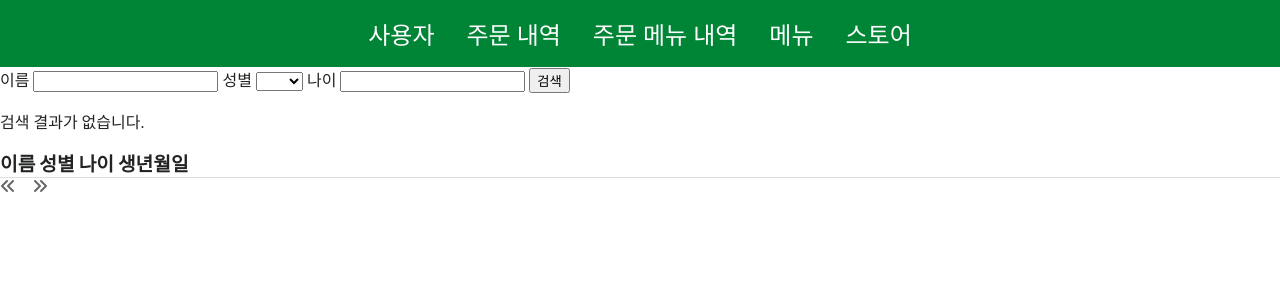
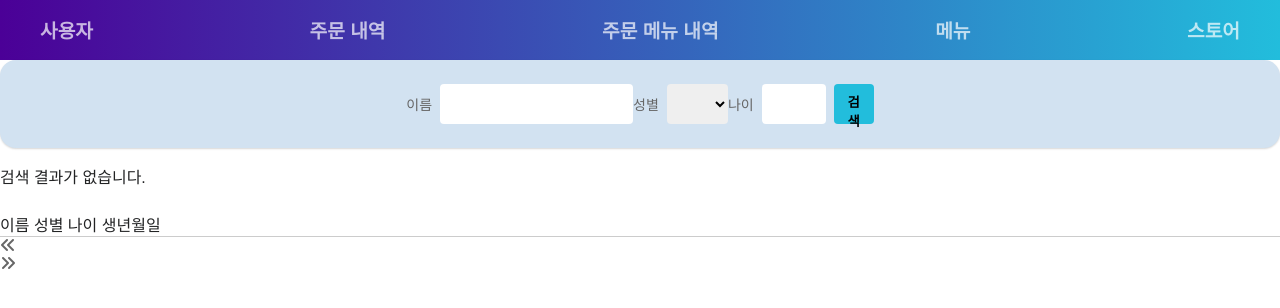
Before and after one commit to gr22nist/crm, a Flask app: page /users/ in a window 1280 px wide. Shown: the top 308 px of the page. Run offline with Flask 3, Linux system fonts and the light colour scheme; some libraries are stand-ins or nearby versions; some web fonts are replaced.

Commit message:
css 추가

```diff
--- a/crm/static/css/common.css
+++ b/crm/static/css/common.css
@@ -1,3 +1,11 @@
+/* font */
+
+@font-face {
+    font-family: 'NanumSquareNeoVariable';
+    src: url(https://hangeul.pstatic.net/hangeul_static/webfont/NanumSquareNeo/NanumSquareNeo-Variable.eot);
+    src: url(https://hangeul.pstatic.net/hangeul_static/webfont/NanumSquareNeo/NanumSquareNeo-Variable.eot?#iefix) format("embedded-opentype"), url(https://hangeul.pstatic.net/hangeul_static/webfont/NanumSquareNeo/NanumSquareNeo-Variable.woff) format("woff"), url(https://hangeul.pstatic.net/hangeul_static/webfont/NanumSquareNeo/NanumSquareNeo-Variable.ttf) format("truetype");
+}
+
 /* common */
 
 body, div, ul, li, nav {
@@ -15,11 +23,8 @@ a {
 }
 
 a:hover {
-    color: #008537;
-}
-
-a:visited {
-    color: #666;
+    color: #22bddc;
+    font-weight: 700;
 }
 
 table {
@@ -32,6 +37,7 @@ th, td {
 }
 
 body {
+    font-family: 'NanumSquareNeoVariable', sans-serif;
     font-size: 16px;
     color: #222324;
 }
--- a/crm/static/css/layout.css
+++ b/crm/static/css/layout.css
@@ -1,12 +1,26 @@
 /* common layout */
 
-.list_header li  {
-    border-bottom: 1px solid #ddd;
+.container {
+    width: 100%;
+    margin: 0 auto;
+    display: flex;
+    justify-content: center;
 }
 
-.list_header > li > span {
-    font-size: 1.2em;
-    font-weight: 700;
+.container > div {
+    width: 1200px;
+    margin-top: 24px;
+}
+
+.content {
+    margin-top: 24px;
+}
+.icon {
+    color: #fff;
+}
+
+.disabled {
+    color: #ccc;
 }
 
 
@@ -15,40 +29,170 @@
     width: 100%;
     margin: 0 auto;
     padding: 16px 0;
-    background-color: #008537;
+    background: linear-gradient(90deg, #4b0097 0%, #22bddc 100%);
     display: flex;
     justify-content: center;
 }
 
 .top_nav a {
-    color: #fff;
+    font-weight: 700;
+    color: rgba(255, 255, 255, .7);
 }
 
 .top_nav a:hover {
-    color: #d0ff00;
+    color: #fff;
     transition: ease .3s
 }
 
 .top_nav .nav_wrap {
     width: 1200px;
     display: flex;
-    justify-content: center;
+    justify-content: space-between;
+    align-items: center;
     flex-direction: row;
-    gap: 32px;
 }
 
 .top_nav .nav_wrap li {
-    font-size: 1.5rem;
+    font-size: 1.2rem;
 }
 
-/* user layout */
-.pagination {
+/*search layout */
+
+.search {
+    background-color: #d2e2f1;
+    padding: 24px;
+    border-radius: 16px;
+    display: flex;
+    justify-content: center;
+    box-shadow: 0 1px 2px rgba(0,0,0,0.16);
+    box-sizing: border-box;
+}
+
+.search form {
+    border: none;
+    display: flex;
+    flex-direction: row;
+    align-items: center;
+}
+
+.search form label {
+    font-size: 14px;
+    color: #666;
+    margin-right: 8px;
+
+}
+
+.search form input, select, button {
+    border: none;
+    border-radius: 4px;
+    padding: 8px;
+    height: 40px;
+    box-sizing: border-box;
+    outline: none;
+}
+
+.search form input[type="number"] {
+    width: 64px;
+}
+
+input[type="text"]:focus,
+input[type="number"]:focus,
+select:focus {
+    border: 2px solid #ccc;
+}
+
+
+
+.search form .gap {
+    margin: 0 24px;
+    color: rgba(0,0,0,0.2);
+}
+
+.search form button {
+    background-color: #22bddc;
+    font-weight: 700;
+    width: 40px;
+    padding: 8px;
+    margin-left: 8px;
+}
+
+.search form button:hover {
+    background-color: #4b0097;
+    transition: all ease-in .3s;
+}
+/* paginate layout */
+
+.page_wrap {
+    margin-top: 40px;
+    display: flex;
+    justify-content: center;
+}
+
+.paginate {
     display: flex;
     flex-direction: row;
     gap: 16px;
 }
 
-.pagination .active{
+.paginate .active a{
     font-weight: 700;
-    color: #008537;
+    color: #22bddc;
 }
+
+/* item module layout */
+
+
+.list_header li .header_wrap span {
+    font-weight: 700;
+}
+
+.header_wrap {
+    background-color: #4376d4;
+    color: #fff;
+}
+
+.header_wrap, .date_cell {
+    display: flex;
+    justify-content: space-between;
+    border-top: 1px solid #ccc;
+}
+
+.list_item:last-of-type{
+    border-bottom: 1px solid #ccc;
+}
+
+.header_wrap span, .date_cell span  {
+    padding: 8px 16px;
+    flex: 1;
+    border-right: 1px solid #ccc;
+}
+.header_wrap span:last-of-type, .date_cell span:last-of-type {
+    border-right: 0;
+}
+
+.header_wrap span {
+    font-weight: 700;
+}
+
+.data_list:nth-of-type(odd) {
+    background-color: #eff5f6;
+}
+
+.list_item li:hover {
+    background-color: #4b0097;
+    transition: all ease-in .3s;
+}
+.date_cell {
+    font-size: 14px;
+}
+.date_cell:hover {
+    color: #fff;
+    transition: all ease-in .3s;
+}
+
+/* badge */
+
+.badge {
+    font-size: 12px;
+    font-weight: 700;
+}
```
